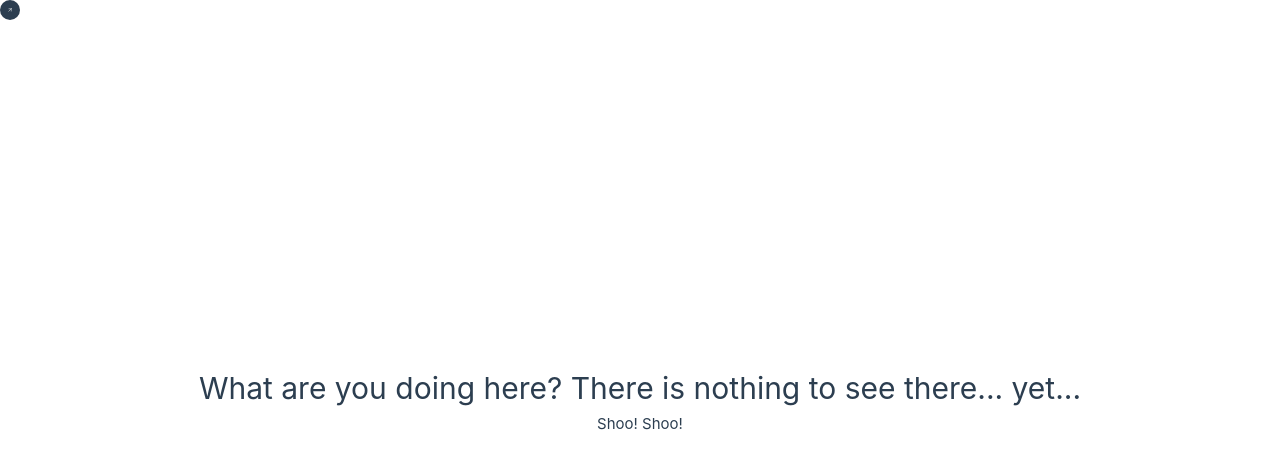
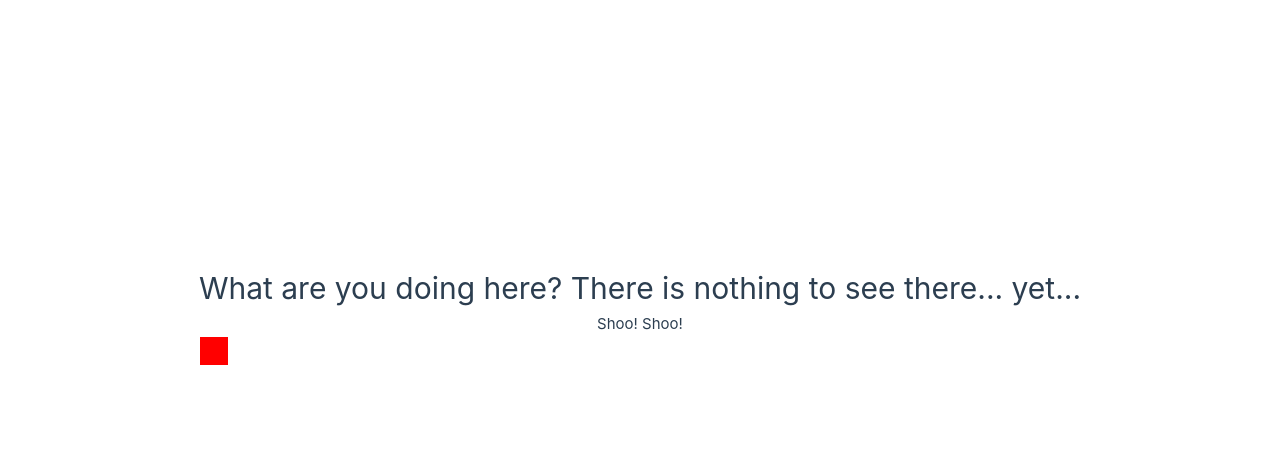
Before and after one commit to MikaChueWaye/mi-portfolio, a Vue app: page / in a window 1280 px wide. Shown: the top 468 px of the page. Built offline with nearby package versions, Linux system fonts and the light colour scheme.

Commit message:
feat!: add animejs and animations on click and mouseover on interactable elements

```diff
--- a/package.json
+++ b/package.json
@@ -15,6 +15,7 @@
     "format": "prettier --write src/"
   },
   "dependencies": {
+    "animejs": "^3.2.2",
     "pinia": "^2.1.7",
     "three": "^0.163.0",
     "vue": "^3.4.21",
--- a/src/assets/css/base.css
+++ b/src/assets/css/base.css
@@ -106,6 +106,7 @@ body:hover > #trailer {
 
   display: grid;
   place-items: center;
+  overflow: hidden;
 }
 
 #trailer:not([data-type='']) > #trailer-icon {
--- a/src/assets/css/main.css
+++ b/src/assets/css/main.css
@@ -34,3 +34,25 @@ a,
     /* padding: 0 2rem; */
   }
 }
+
+.demo-content {
+  width: 290px;
+  height: 200px;
+  z-index: 10;
+}
+
+.shadow {
+  position: absolute;
+  opacity: 0.2;
+}
+
+.square {
+  position: absolute;
+  pointer-events: none;
+  width: 28px;
+  height: 28px;
+  margin: 1px;
+  font-size: 14px;
+  color: rebeccapurple;
+  background-color: red;
+}
--- /dev/null
+++ b/src/assets/js/animations.js
@@ -0,0 +1,65 @@
+import anime from 'animejs/lib/anime.es.js'
+
+document.addEventListener('DOMContentLoaded', function () {
+  var interactables = document.querySelectorAll('.interactable')
+
+  var defaultTrailerClickAnimation = anime({
+    targets: '.icon',
+    rotate: 360,
+    scale: [
+      { value: 1.3, duration: 100 },
+      { value: 0.7, duration: 200 },
+      { value: 1, duration: 200, easing: 'spring(1, 100, 10, 0)' }
+    ],
+    direction: 'alternate',
+    loop: false,
+    easing: 'spring(1, 80, 10, 0)',
+    autoplay: false
+  })
+
+  var linkTrailerClickAnimation = anime({
+    targets: '.icon',
+    keyframes: [
+      { translateX: 10, translateY: -10, easing: 'spring(0.1, 100, 10, 0)' },
+      { translateX: [10, -10], translateY: [-10, 10], duration: 0 },
+      { translateX: 0, translateY: 0 }
+    ],
+    direction: 'alternate',
+    loop: false,
+    easing: 'spring(0.3, 100, 10, 0)',
+    autoplay: false
+  })
+
+  var trailerMouseoverAnimation = anime({
+    targets: '#trailer',
+    opacity: 0.8,
+    direction: 'alternate',
+    loop: false,
+    autoplay: false
+  })
+
+  interactables.forEach((interactable) => {
+    interactable.onclick = function () {
+      switch (interactable.dataset.type) {
+        case 'link':
+          linkTrailerClickAnimation.play()
+          break
+        default:
+          defaultTrailerClickAnimation.play()
+          break
+      }
+      // trailerClickAnimation2.play()
+      //   console.log(defaultTrailerClickAnimation)
+    }
+
+    interactable.onmouseover = function () {
+      trailerMouseoverAnimation.play()
+    }
+
+    interactable.onmouseout = function () {
+      trailerMouseoverAnimation.restart()
+      trailerMouseoverAnimation.pause()
+      document.querySelector('#trailer').style = ''
+    }
+  })
+})
--- a/src/main.ts
+++ b/src/main.ts
@@ -1,5 +1,6 @@
 import './assets/css/main.css'
 import './assets/js/trailer.js'
+import './assets/js/animations.js'
 
 import { createApp } from 'vue'
 import { createPinia } from 'pinia'
--- a/src/views/NotDefinedView.vue
+++ b/src/views/NotDefinedView.vue
@@ -1,9 +1,14 @@
 <template>
-  <div class="centered-text interactable" data-type="test">
+  <div class="centered-text interactable" data-type="link">
     <h1>What are you doing here? There is nothing to see there... yet...</h1>
     <p>Shoo! Shoo!</p>
   </div>
-
+  <div class="demo-content spring-physics-demo interactable" data-type="video">
+    <div class="line">
+      <div class="square shadow"></div>
+      <div class="square el"></div>
+    </div>
+  </div>
   <!-- <canvas class="canvas-polka-dot"></canvas> -->
 </template>
 
```
Also changed, not shown: 1 other file (tests, documents, lock files or other folders).
